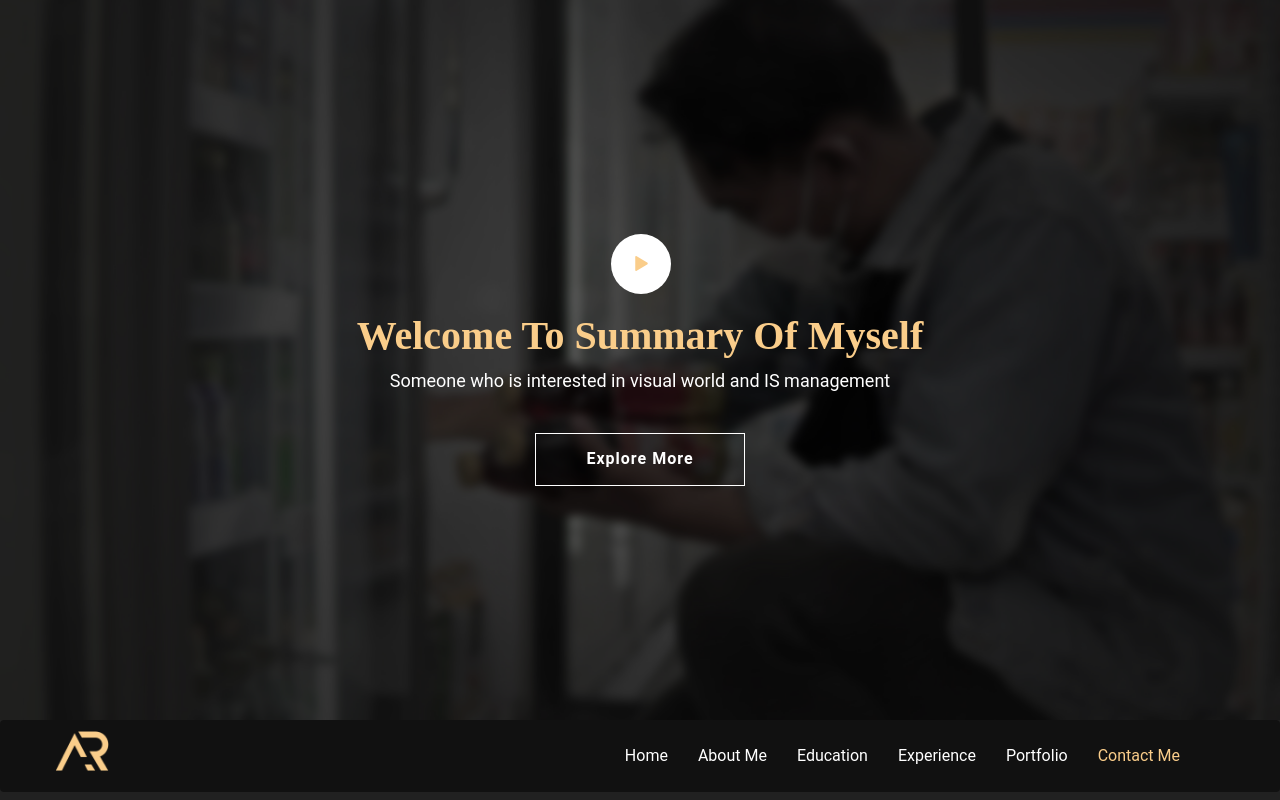
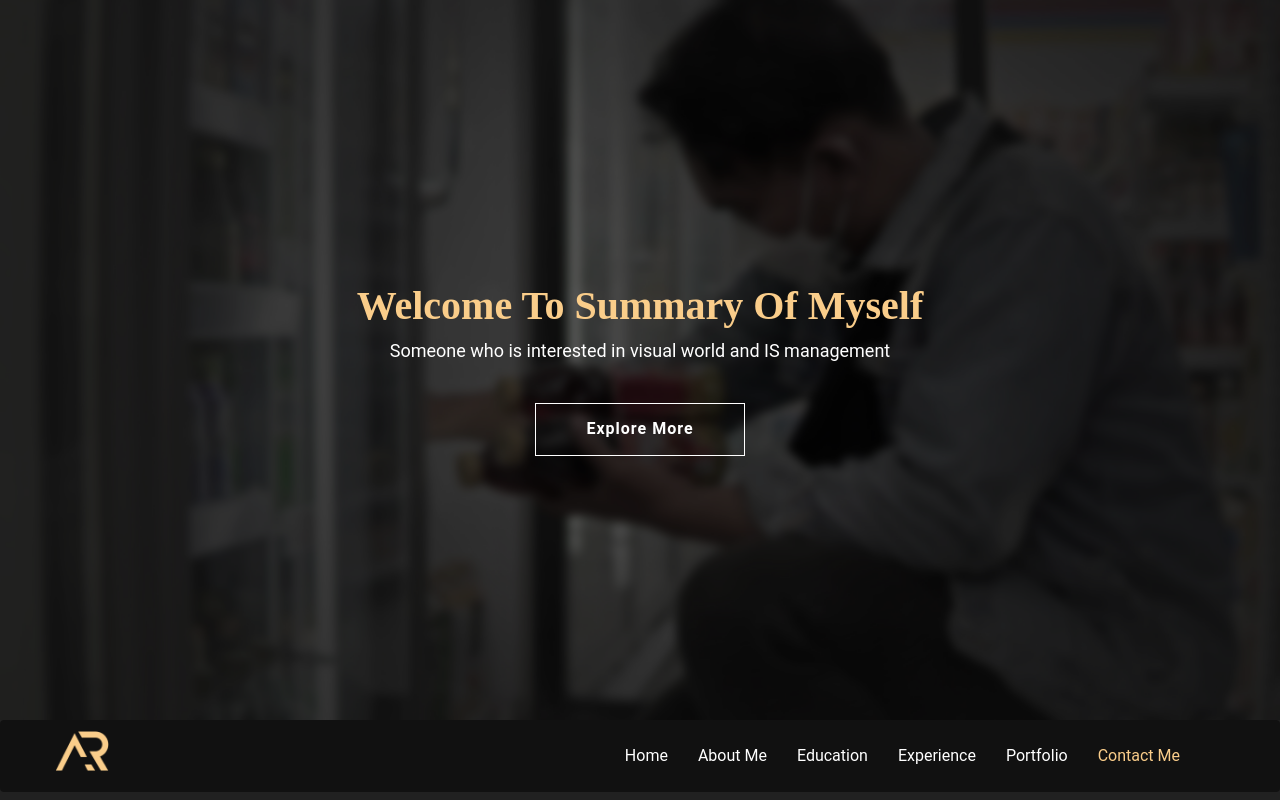
Before and after one commit to arrandimr/arrandimr.github.io, a plain HTML site: page index.html in a window 1280 px wide. Shown: the top 800 px of the page. Drawn offline with nearby package versions, Linux system fonts and the light colour scheme; some packages are replaced by stand-ins of ours; files whose address does not match are found by name; a web font is replaced by a local one.

Commit message:
Update index.html

```diff
--- a/index.html
+++ b/index.html
@@ -63,11 +63,11 @@ Welcome Slider
 		<source src="images/banner/hero-video.mp4" type="video/mp4">
 	</video> -->
 	<div class="block">
-		<div class="video-button">
+<!-- 		<div class="video-button">
 			<a class="popup-video" href="https://www.youtube.com/watch?v=B1ynHmn0XZ4">
 				<i class="tf-ion-play"></i>
 		</a>
-		</div>
+		</div> -->
 		<h2>Welcome To Summary Of Myself</h2>
 		<p>Someone who is interested in visual world and IS management</p>
 		<a data-scroll href="#about" class="btn btn-transparent">Explore More</a>
```
